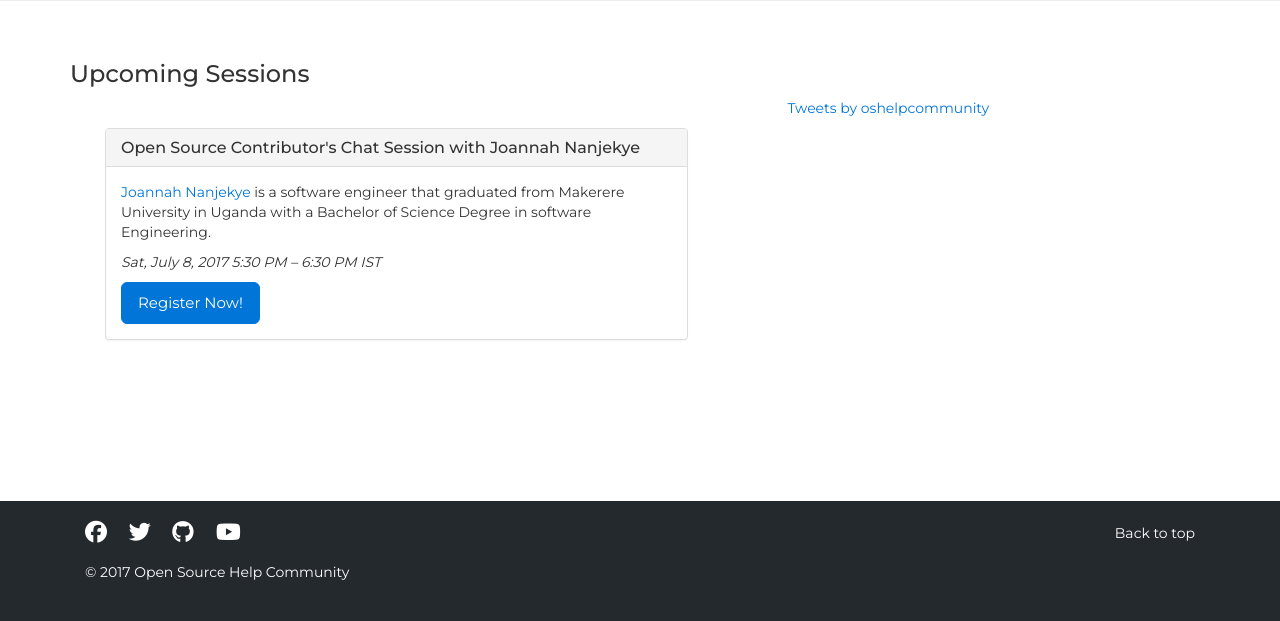
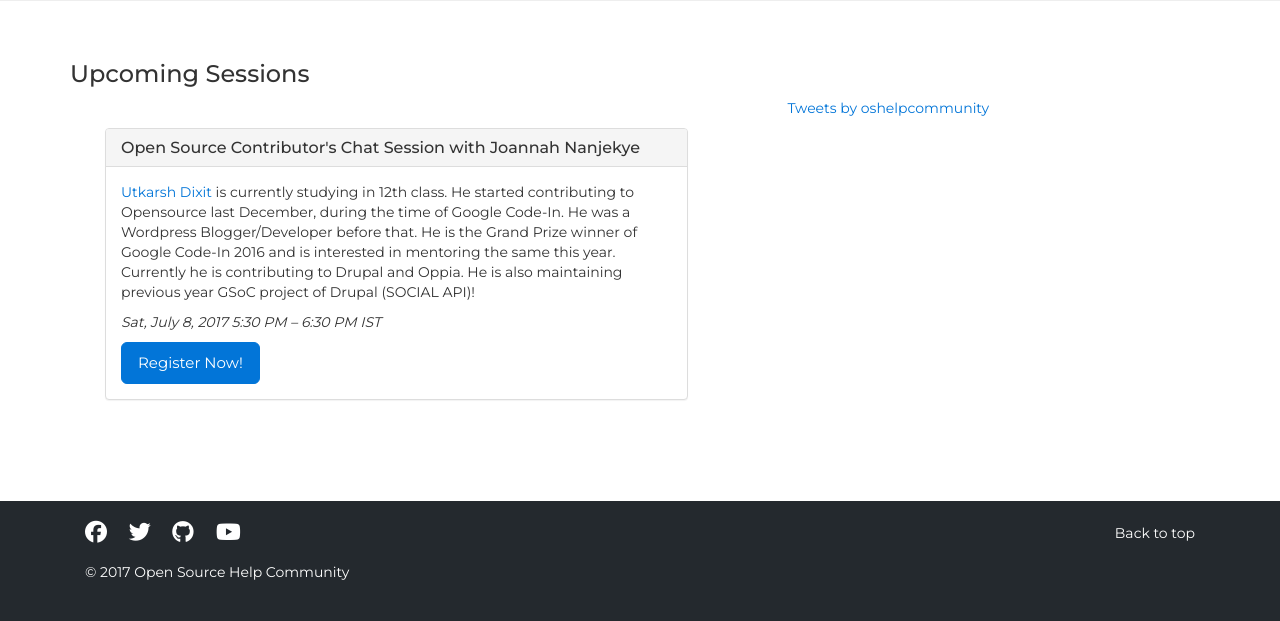
Before and after one commit to OpenSourceHelpCommunity/OpenSourceHelpCommunity.github.io, a Django app: page / in a window 1280 px wide. Shown: the part 1018-1639 px from the top of the page. Run offline with Django 3.2, Linux system fonts and the light colour scheme; some libraries are stand-ins or nearby versions.

Commit message:
Remove Joannah's session details; Add Utkarsh's session details

```diff
--- a/oshc/main/templates/index.html
+++ b/oshc/main/templates/index.html
@@ -1,8 +1,10 @@
-{% extends 'base.html' %} {% load static %} {% block content %}
+{% extends 'base.html' %}
+{% load static %}
+{% block content %}
 	<section class="main-section">
 		<div class="container">
 			<div class="jumbotron text-center">
-			<img class="logo-image img-responsive" src="{% static "main/images/oshc-logo.png"%}" alt="Open Source Help Community Logo" />
+				<img class="logo-image img-responsive" src="{% static "main/images/oshc-logo.png"%}" alt="Open Source Help Community Logo"/>
 				<h1>Open Source Help Community</h1>
 				<h4>A Virtual Platform To Help People To Start Contributing To Open Source Projects</h4>
 			</div>
@@ -16,8 +18,7 @@
 				<b>"</b>Open Source Help Community is an a virtual platform to help people to start contributing to open source projects<b>"</b>
 			</p>
 			<p class="intro">
-			OSHC is established with the idea in mind to reach those people who are interested in contributing to open source projects but find it difficult. OSHC organizes sessions with open source projects contributors and publishes material which will be useful
-			for people to get started with contributing to open source projects.
+				OSHC is established with the idea in mind to reach those people who are interested in contributing to open source projects but find it difficult. OSHC organizes sessions with open source projects contributors and publishes material which will be useful for people to get started with contributing to open source projects.
 			</p>
 			<div class="line-gap-10px"></div>
 			<p class="intro">
@@ -37,12 +38,12 @@
 							<h3 class="panel-title">Open Source Contributor's Chat Session with Joannah Nanjekye</h3>
 						</div>
 						<div class="panel-body">
-						<a href="https://nanjekyejoannah.github.io/">Joannah Nanjekye</a> is a software engineer that graduated from Makerere University in Uganda with a Bachelor of Science Degree in software Engineering.
+							<a href="https://www.drupal.org/u/denutkarsh">Utkarsh Dixit</a> is currently studying in 12th class. He started contributing to Opensource last December, during the time of Google Code-In. He was a Wordpress Blogger/Developer before that. He is the Grand Prize winner of Google Code-In 2016 and is interested in mentoring the same this year. Currently he is contributing to Drupal and Oppia. He is also maintaining previous year GSoC project of Drupal (SOCIAL API)!
 							<div class="line-gap-10px"></div>
 							<i>Sat, July 8, 2017 5:30 PM – 6:30 PM IST</i>
 							<div class="line-gap-10px"></div>
 							<button type="button" class="btn btn-lg btn-primary sRegister">
-								<a href="https://www.eventbrite.com/e/open-source-contributors-chat-session-with-joannah-nanjekye-tickets-35324459409?ref=ecal">Register Now!</a>
+								<a href="https://www.eventbrite.com/e/open-source-contributors-chat-session-with-utkarsh-dixit-tickets-36308607021">Register Now!</a>
 							</button>
 						</div>
 					</div>
```
Lines whose indentation alone changed are shown as unchanged.
